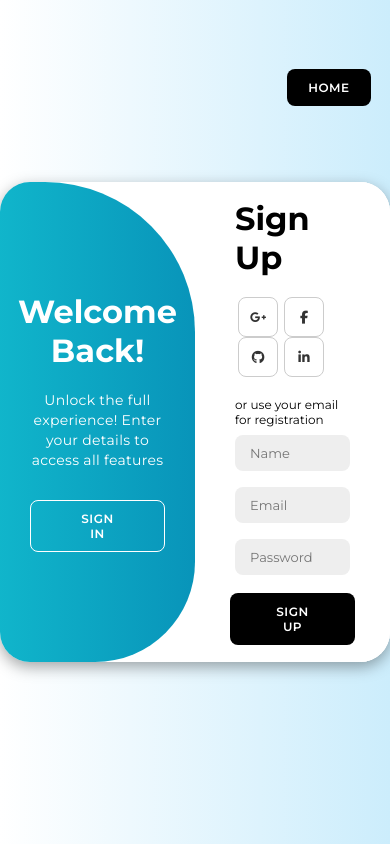
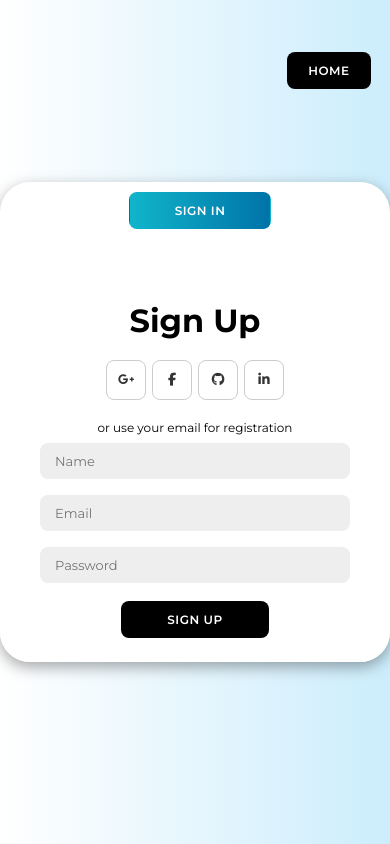
Before and after one commit to gau618/Digital-project-hub, a React (Vite) app: page /auth in a window 390 px wide. Both pictures are taken after a click on the button "SIGN UP". Built offline with nearby package versions, Linux system fonts and the light colour scheme; no server answers; a web font is replaced by a local one.

Commit message:
final task-1

```diff
--- a/src/components/Auth.css
+++ b/src/components/Auth.css
@@ -9,7 +9,7 @@
 .Home_button{
     position: absolute;
     right: 5%;
-    top: 7%;
+    top: 5%;
     background-color: black;
     color: #fff;
     font-size: 12px;
@@ -195,7 +195,20 @@
     border-radius: 150px 0 0 100px;
     z-index: 1000;
 }
-
+@media (max-width:900px) {
+    .toggle-container{
+        display: none;
+    }
+    .sign-in{
+        width: 100%;
+    }
+    .sign-up{
+        width: 100%;
+    }
+    .container.active .sign-up{
+        transform: translateX(0%);
+    }
+}
 .container.active .toggle-container{
     transform: translateX(-100%);
     border-radius: 0 150px 100px 0;
@@ -249,3 +262,16 @@
 .container.active .toggle-right{
     transform: translateX(200%);
 }
+.Sign-phone{
+    margin-left: 10px;
+    background: linear-gradient(to right, hsl(187, 85%, 43%), hsl(199, 100%, 33%));
+}
+.auth_phone{
+    display: flex;
+    justify-content: center;
+}
+@media (min-width:900px) {
+    .auth_phone{
+        display: none;
+    }
+}
--- a/src/components/AuthForm.jsx
+++ b/src/components/AuthForm.jsx
@@ -89,6 +89,9 @@ const AuthForm = () => {
     <button className="Home_button" onClick={backToHome}>Home</button>
       <div className={`container ${active === true && "active"}`} id="container">
         <div className="form-container sign-up">
+          <div className="auth_phone">
+        <button className="Sign-phone" onClick={()=>{setActive(false)}}>Sign In</button>
+        </div>
           <form onSubmit={handleSubmit}>
             <h1>Sign Up</h1>
             <div className="social-icons">
@@ -127,6 +130,9 @@ const AuthForm = () => {
           </form>
         </div>
         <div className="form-container sign-in">
+        <div className="auth_phone">
+        <button className="Sign-phone" onClick={()=>{setActive(true)}}>Sign Up</button>
+        </div>
           <form onSubmit={handleSubmit}>
             <h1>Sign In</h1>
             <div className="social-icons">
```
